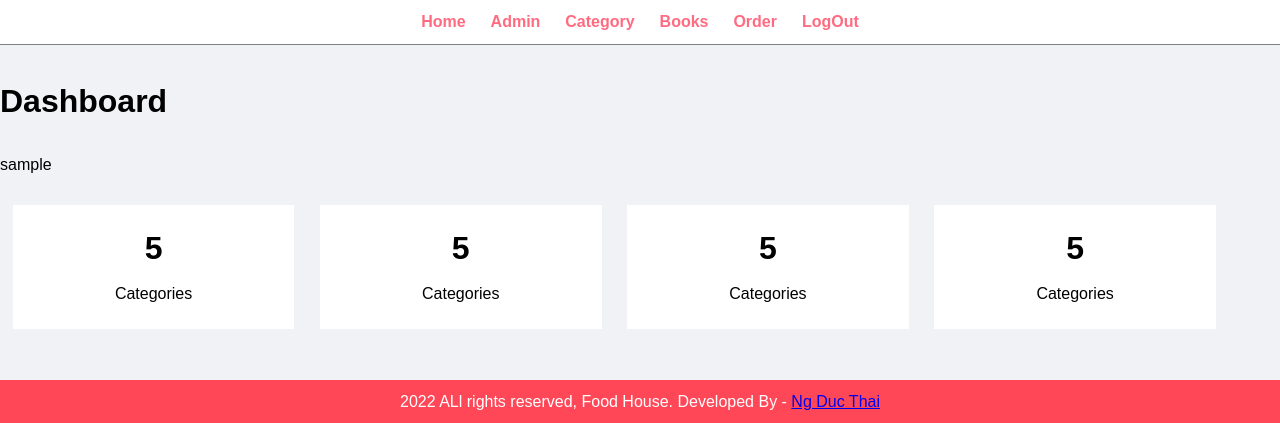
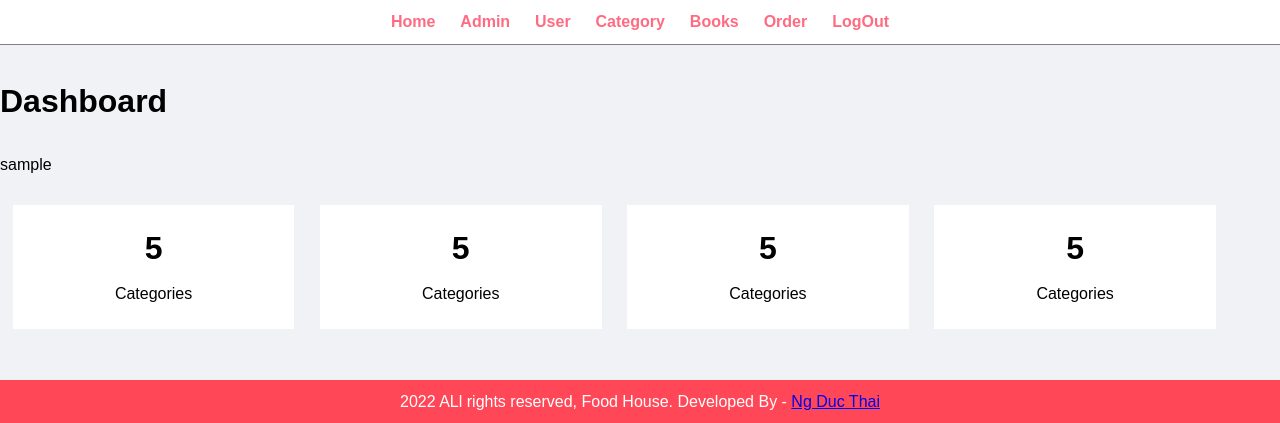
Before and after one commit to ThaiNguyen15/BTL_web, a PHP site: page /PHP-Bookstore-Website-Example/index.php in a window 1280 px wide. Shown: the top 423 px of the page. Run offline with PHP 8.4, Linux system fonts and the light colour scheme; the visitor is signed in with stand-in values (Sample User, id 1).

Commit message:
Add files via upload

```diff
--- a/admin/partials/menu.php
+++ b/admin/partials/menu.php
@@ -17,6 +17,7 @@
                 <ul>
                     <li><a href="index.php">Home</a></li>
                     <li><a href="manage-admin.php">Admin</a></li>
+                    <li><a href="manage-user.php">User</a></li>
                     <li><a href="manage-category.php">Category</a></li>
                     <li><a href="manage-food.php">Books</a></li>
                     <li><a href="manage-order.php">Order</a></li>
```
